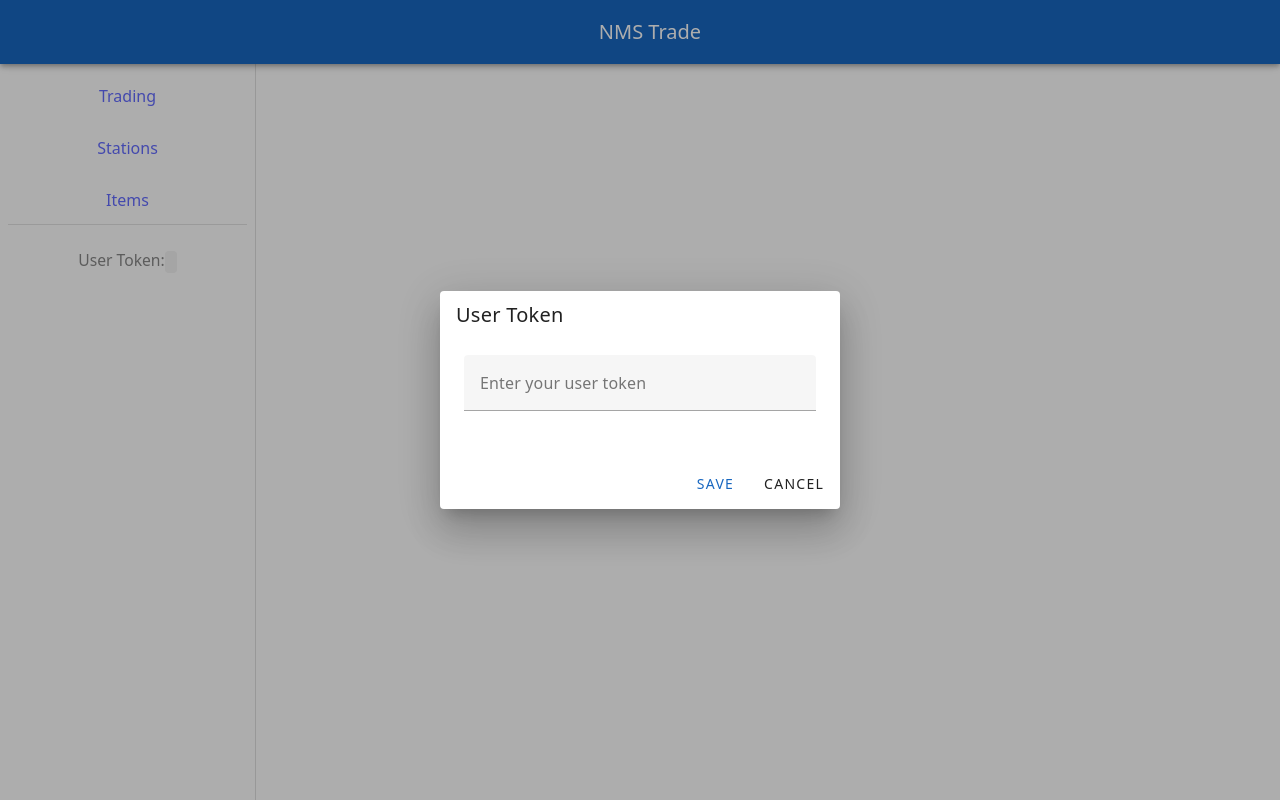
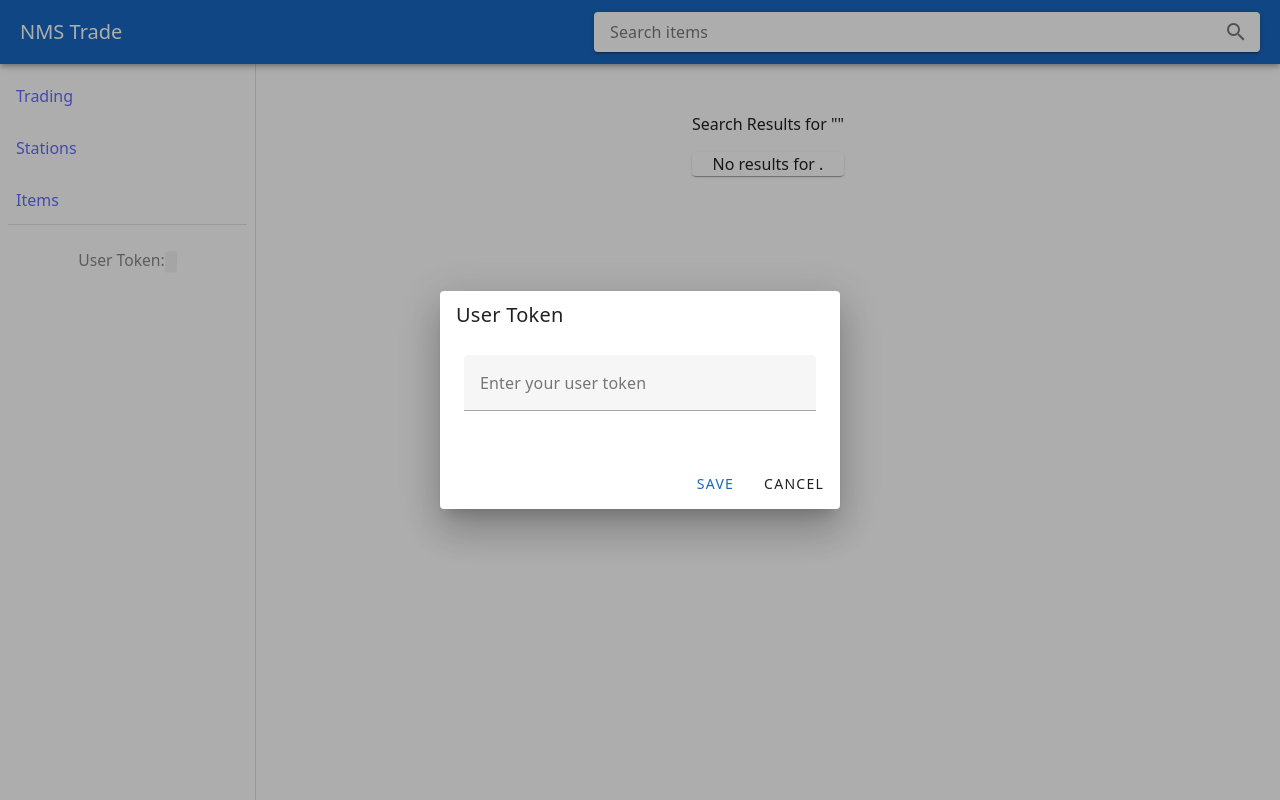
Before and after one commit to Celeaxy/NMS_Trade, a Vue app: page /search in a window 1280 px wide. Built offline with nearby package versions, Linux system fonts and the light colour scheme.

Commit message:
Added search bar

```diff
--- a/src/App.vue
+++ b/src/App.vue
@@ -2,8 +2,26 @@
 import { RouterView, RouterLink } from 'vue-router';
 import { computed, onMounted, ref } from 'vue';
 // Vuetify components
-import { VApp, VAppBar, VAppBarNavIcon, VDivider, VAppBarTitle, VNavigationDrawer, VList, VListItem, VBtn, VSpacer, VMain, VDialog, VCard, VCardTitle, VCardText, VCardActions, VTextField } from 'vuetify/components';
-import { useDisplay } from 'vuetify'
+import {
+  VApp,
+  VAppBar,
+  VAppBarNavIcon,
+  VDivider,
+  VAppBarTitle,
+  VNavigationDrawer,
+  VList,
+  VListItem,
+  VBtn,
+  VSpacer,
+  VMain,
+  VDialog,
+  VCard,
+  VCardTitle,
+  VCardText,
+  VCardActions,
+  VTextField,
+} from 'vuetify/components';
+import { useDisplay } from 'vuetify';
 
 function generateUserToken() {
   // Generate a random 8-character hexadecimal string
@@ -54,10 +72,8 @@ function createNewToken() {
   // Keep dialog open so user can see/copy token
 }
 
-
-
-const {smAndDown} = useDisplay()
-const isMobile = computed(() => smAndDown.value)
+const { smAndDown } = useDisplay();
+const isMobile = computed(() => smAndDown.value);
 
 const drawer = ref(!isMobile.value);
 
@@ -66,15 +82,49 @@ function toggleDrawer() {
     drawer.value = !drawer.value;
   }
 }
+
+import { useRouter } from 'vue-router';
+
+const searchQuery = ref('');
+const router = useRouter();
+
+async function search() {
+  if (!searchQuery.value.trim()) return;
+  router.push({ name: 'Search', query: { q: searchQuery.value } });
+}
 </script>
 
 <template>
   <v-app>
     <v-app-bar app color="primary" dark>
-      <v-app-bar-nav-icon @click="toggleDrawer" class="d-md-flex" v-if="isMobile"></v-app-bar-nav-icon>
+      <v-app-bar-nav-icon
+        @click="toggleDrawer"
+        class="d-md-flex"
+        v-if="isMobile"
+      ></v-app-bar-nav-icon>
       <v-app-bar-title>NMS Trade</v-app-bar-title>
+
+      <v-text-field
+        v-model="searchQuery"
+        append-inner-icon="mdi-magnify"
+        density="compact"
+        label="Search items"
+        variant="solo"
+        hide-details
+        single-line
+        @click:append-inner="search"
+        @keydown.enter="search"
+        clearable
+        class="mx-5"
+      />
     </v-app-bar>
-    <v-navigation-drawer v-model="drawer" app class="d-md-flex" :temporary="isMobile" :permanent="!isMobile">
+    <v-navigation-drawer
+      v-model="drawer"
+      app
+      class="d-md-flex"
+      :temporary="isMobile"
+      :permanent="!isMobile"
+    >
       <v-list nav>
         <v-list-item>
           <RouterLink to="/" @click.native="toggleDrawer">Trading</RouterLink>
@@ -85,10 +135,12 @@ function toggleDrawer() {
         <v-list-item>
           <RouterLink to="/items" @click.native="toggleDrawer">Items</RouterLink>
         </v-list-item>
-        <v-divider/>
+        <v-divider />
         <v-list-item>
           <div class="user-token-bar v-user-token-bar">
-            <span>User Token: <code>{{ userToken }}</code></span>
+            <span
+              >User Token: <code>{{ userToken }}</code></span
+            >
           </div>
         </v-list-item>
       </v-list>
@@ -113,7 +165,6 @@ function toggleDrawer() {
 </template>
 
 <style scoped>
-
 .v-user-token-bar {
   margin: 16px 0 0 0;
   text-align: center;
--- /dev/null
+++ b/src/components/Search.vue
@@ -0,0 +1,84 @@
+<template>
+  <v-container class="mt-8">
+    Search Results for "{{ searchQuery }}"
+    <v-card
+      v-if="results.length"
+      v-for="result in results"
+      :key="result.item + '-' + result.station"
+    >
+      <v-card-title></v-card-title>
+      <v-card-text>
+        <div>
+          <strong>Item:</strong> {{ result.item }}<br />
+          <strong>Station:</strong> {{ result.station }}<br />
+          <strong>Demand Level:</strong> {{ result.demandLevel }}
+        </div>
+      </v-card-text>
+    </v-card>
+    <v-card v-else type="info" class="mt-4">No results for {{ searchQuery }}.</v-card>
+  </v-container>
+</template>
+
+<script setup lang="ts">
+import { ref, watch } from 'vue';
+import { useRoute } from 'vue-router';
+import { ItemAPI, StationAPI, DemandAPI } from '../crud';
+import { VContainer, VCard, VCardTitle, VCardText } from 'vuetify/components';
+type SearchResult = {
+  item: string;
+  station: string;
+  demandLevel: number;
+};
+
+const route = useRoute();
+const searchQuery = ref((route.query.q as string) || '');
+const results = ref<SearchResult[]>([]);
+
+const loading = ref(true);
+
+async function fetchResult(query: string) {
+  if (!query) return;
+  const [items, stations, demands] = await Promise.all([
+    ItemAPI.fetch(),
+    StationAPI.fetch(),
+    DemandAPI.fetch(),
+  ]);
+  const itemIds = items
+    .filter((i) => i.name.toLowerCase().includes(query.toLowerCase()))
+    .map((i) => i.id);
+  const itemDemands = demands.filter((d) => itemIds.includes(d.itemId));
+  if (!itemDemands.length) return;
+  for (const itemId of itemIds) {
+    const highestItemDemand = itemDemands
+      .filter((d) => d.itemId === itemId)
+      .sort((a, b) => b.demandLevel - a.demandLevel)[0];
+    const lowestItemDemand = itemDemands
+      .filter((d) => d.itemId === itemId)
+      .sort((a, b) => a.demandLevel - b.demandLevel)[0];
+    results.value.push({
+      item: items.find((i) => i.id === itemId)?.name || 'Unknown',
+      station: stations.find((s) => s.id === highestItemDemand.stationId)?.name || 'Unknown',
+      demandLevel: highestItemDemand.demandLevel,
+    });
+    if (highestItemDemand.stationId !== lowestItemDemand.stationId) {
+      results.value.push({
+        item: items.find((i) => i.id === itemId)?.name || 'Unknown',
+        station: stations.find((s) => s.id === lowestItemDemand.stationId)?.name || 'Unknown',
+        demandLevel: lowestItemDemand.demandLevel,
+      });
+    }
+  }
+}
+
+fetchResult(searchQuery.value).finally(() => (loading.value = false));
+
+watch(
+  () => route.query.q,
+  (newQuery) => {
+    searchQuery.value = (newQuery as string) || '';
+    results.value = [];
+    loading.value = true;
+    fetchResult(searchQuery.value).finally(() => (loading.value = false));
+  }
+);
+</script>
--- a/src/router.ts
+++ b/src/router.ts
@@ -1,14 +1,17 @@
 import { createRouter, createWebHistory } from 'vue-router';
+
 import TradeOverview from './components/TradeOverview.vue';
 import Stations from './components/Stations.vue';
 import Items from './components/Items.vue';
 import EditStation from './components/EditStation.vue';
+import Search from './components/Search.vue';
 
 const routes = [
   { path: '/', name: 'TradeOverview', component: TradeOverview },
   { path: '/stations', name: 'Stations', component: Stations },
   { path: '/items', name: 'Items', component: Items },
   { path: '/edit-station/:id', name: 'EditStation', component: EditStation, props: true },
+  { path: '/search', name: 'Search', component: Search },
 ];
 
 const router = createRouter({
--- a/src/style.css
+++ b/src/style.css
@@ -13,6 +13,13 @@
   -moz-osx-font-smoothing: grayscale;
 }
 
+.v-main {
+  max-width: 1280px;
+  margin: 0 auto;
+  padding: 2rem;
+  text-align: center;
+}
+
 a {
   font-weight: 500;
   color: #646cff;
@@ -20,14 +27,6 @@ a {
 }
 a:hover {
   color: #535bf2;
-}
-
-body {
-  margin: 0;
-  display: flex;
-  place-items: center;
-  min-width: 320px;
-  min-height: 100vh;
 }
 
 h1 {
@@ -43,13 +42,6 @@ button:focus-visible {
   padding: 2em;
 }
 
-#app {
-  max-width: 1280px;
-  margin: 0 auto;
-  padding: 2rem;
-  text-align: center;
-}
-
 @media (prefers-color-scheme: light) {
   :root {
     color: #213547;
```
